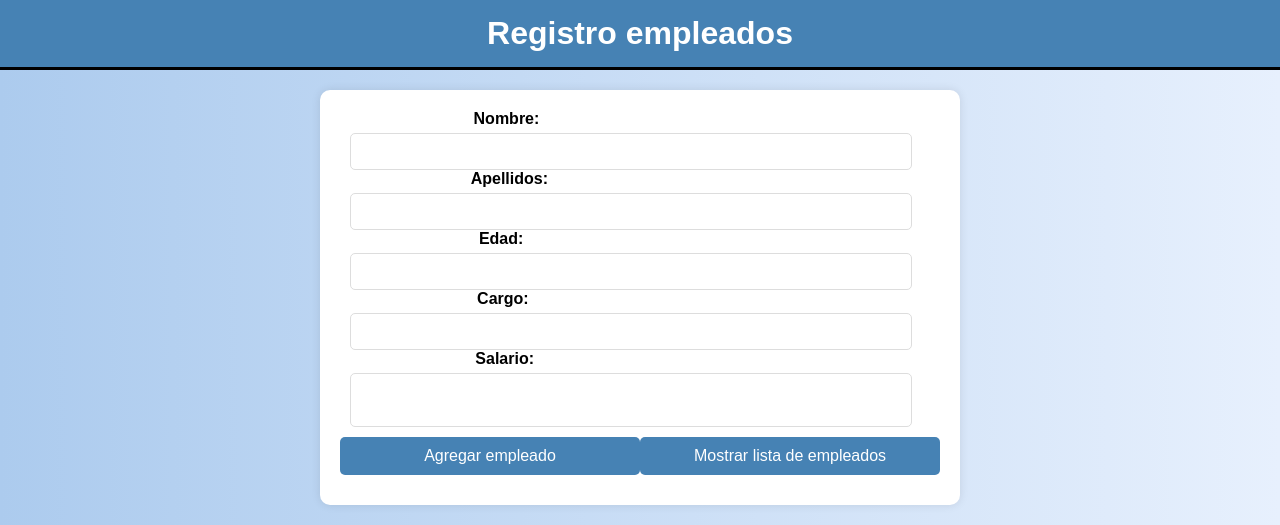
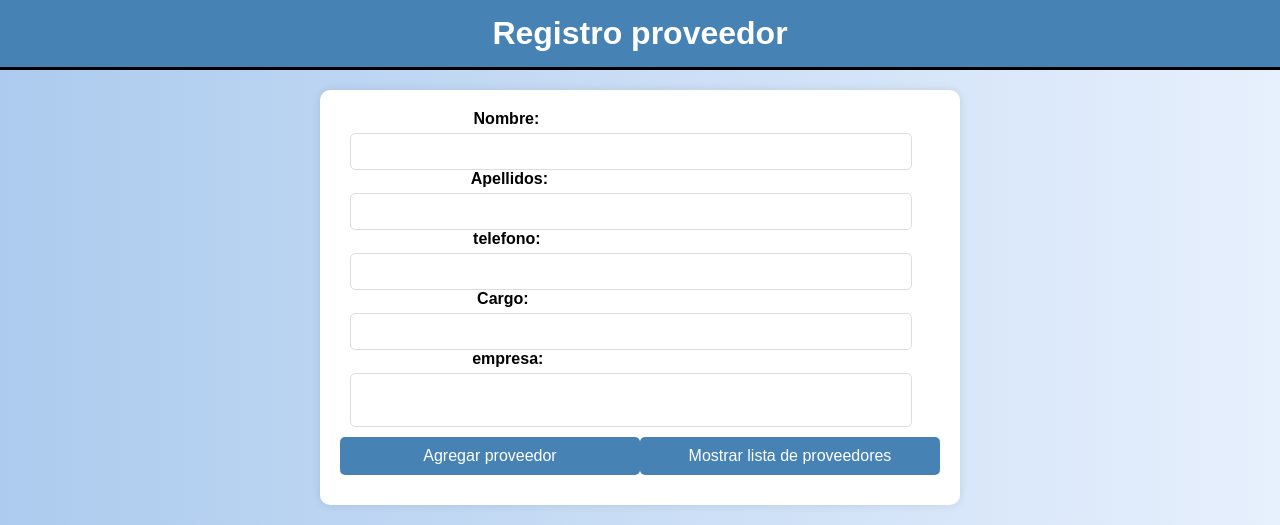
Before and after one commit to 192939jr/registro-de-empleados-sencillo, a plain HTML site: page index.html in a window 1280 px wide. Shown: the top 525 px of the page. Drawn offline with Linux system fonts and the light colour scheme.

Commit message:
registro proveedor.html

```diff
--- a/index.html
+++ b/index.html
@@ -6,23 +6,23 @@
     <meta name="viewport" content="width=device-width, initial-scale=1.0" />
     <link rel="stylesheet" href="./styles.css" />
     <script src="./index.js" defer></script>
-    <title>Registro empleados</title>
+    <title>Registro proveedor</title>
   </head>
   <body>
-    <h1>Registro empleados</h1>
+    <h1>Registro proveedor</h1>
     <div class="register-container">
       <label for="name">Nombre: </label><br />
       <input type="text" id="name" /><br /><br />
       <label for="surname">Apellidos: </label><br />
       <input type="text" id="surname" /><br /><br />
-      <label for="age">Edad: </label><br />
-      <input type="text" id="age" /><br /><br />
+      <label for="age">telefono: </label><br />
+      <input type="text" id="phone" /><br /><br />
       <label for="job">Cargo: </label><br />
       <input type="text" id="job" /><br /><br />
-      <label for="salary">Salario: </label><br />
-      <input type="text" id="salary" /><br /><br /><br />
-      <button onclick="addEmployee()">Agregar empleado</button><br /><br />
-      <button id="toggleEmployersBtn">Mostrar lista de empleados</button>
+      <label for="salary">empresa: </label><br />
+      <input type="text" id="company" /><br /><br /><br />
+      <button onclick="addEmployee()">Agregar proveedor</button><br /><br />
+      <button id="toggleEmployersBtn">Mostrar lista de proveedores</button>
     </div>
     <div>
       <h2 id="listTitle" style="display: none"></h2>
```
